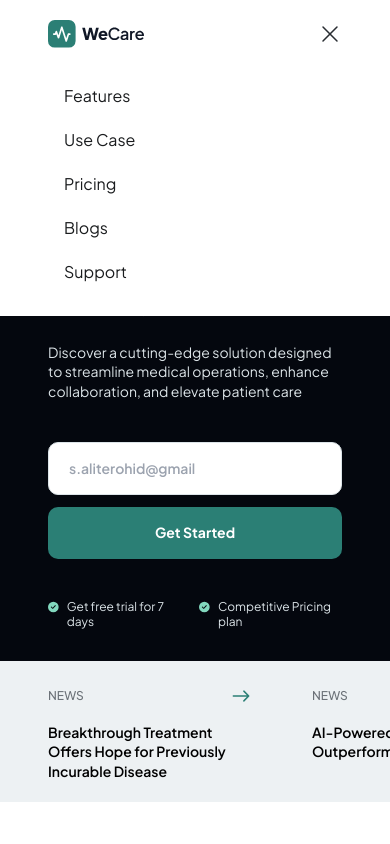
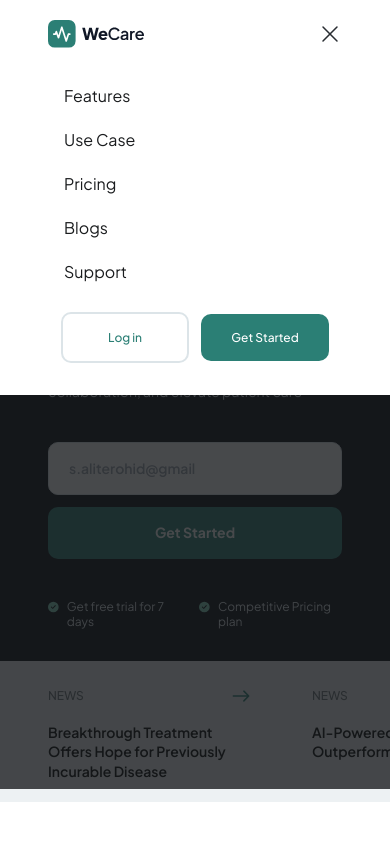
Before and after one commit to a-terohid/Medical, a Next.js app: page / in a window 390 px wide. Both pictures are taken after a click on the element 330 px from the left and 33 px from the top of the page. Shown: the top 844 px of the page. Built offline with nearby package versions, Linux system fonts and the light colour scheme.

Commit message:
Update Navbar.jsx

```diff
--- a/src/components/elements/Navbar.jsx
+++ b/src/components/elements/Navbar.jsx
@@ -71,8 +71,9 @@ const Navbar = () => {
             {/* Mobile Navigation Menu */}
             <div>
                 {isOpen ? (
-                    <div className="container">
-                        <ul className="flex flex-col gap-y-5 mt-4 mb-8">
+                    <div className="container mt-4 mb-8">
+                        <div>
+                            <ul className="flex flex-col gap-y-5 ">
                                 {navItems.map((item) => (
                                     <li key={item.href}>
                                         <Link href={item.href}
@@ -82,6 +83,16 @@ const Navbar = () => {
                                     </li>
                                 ))}
                             </ul>
+                            <div className="flex gap-x-3 text-Medium-12 items-center justify-center mt-7">
+                                <Link href="/login" className="w-32 py-4 px-5 text-primary-500 hover:text-primary-0 hover:bg-primary-500 hover:border-primary-500 border-Secondinary-200 border-2 rounded-[10px] text-center">
+                                    Log in
+                                </Link>
+                                <Link href="/signup" className="w-32 py-4 px-5 bg-primary-500 hover:text-primary-500 hover:bg-primary-0 Hover:border-Secondinary-200 hover:border-2 text-primary-0 rounded-[10px] text-center">
+                                    Get Started
+                                </Link>
+                            </div>
+                        </div>
+                        <div onClick={handler} className="bg-Secondinary-500 mt-8 opacity-80 h-full w-full absolute left-0 "></div>
                     </div>
                 ) : null}
             </div>
```
Lines whose indentation alone changed are shown as unchanged.
